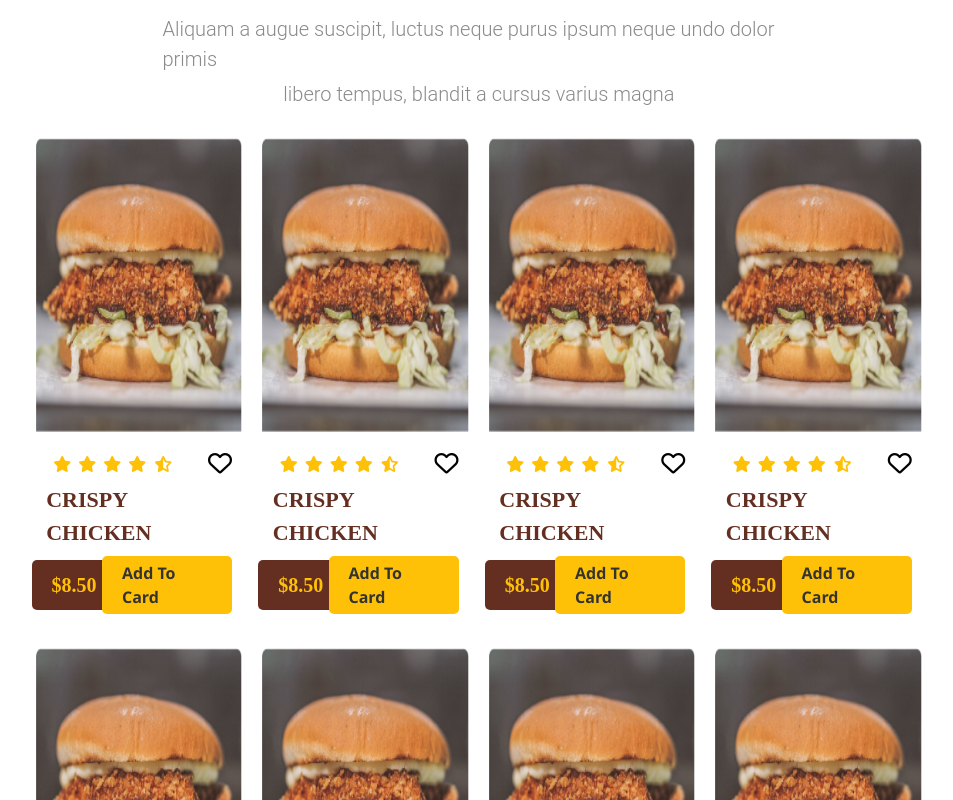
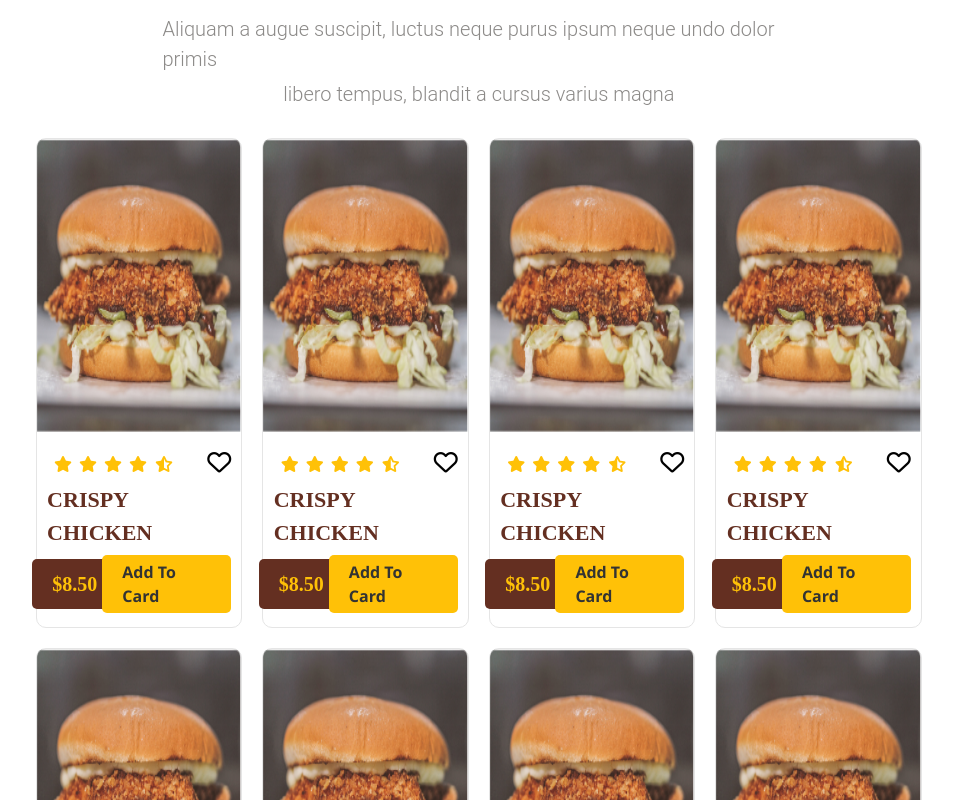
Before and after one commit to tuyen03/ASM-We208, an Angular app in the folder Client/: page / in a window 1280 px wide. Shown: the part 2440-3240 px from the top of the page, without its empty margins (154-1107 px from the left). Built offline with nearby package versions, Linux system fonts and the light colour scheme.

Commit message:
Config border poruct

```diff
--- a/Client/src/app/pages/home-page/home-page/home-page.component.css
+++ b/Client/src/app/pages/home-page/home-page/home-page.component.css
@@ -5,7 +5,7 @@
 
 main {
   width: 98.9vw;
-  height: 2700px;
+  height: 2800px;
 }
 
 .products_by_category {
@@ -359,6 +359,7 @@ main {
 }
 .Menu .Menu_Product .Menu_Product_child .Menu_Product_item {
   border-radius: 10px;
+  border: 1px solid #E5E5E5;
 }
 .Menu .Menu_Product .Menu_Product_child .Menu_Product_item .Menu_Product_item_img {
   width: 100%;
--- a/Client/src/app/pages/home-page/home-page/home-page.component.scss
+++ b/Client/src/app/pages/home-page/home-page/home-page.component.scss
@@ -4,7 +4,7 @@
 }
 main{
     width: 98.9vw;
-    height: 2700px;
+    height: 2800px;
 }
 $dangerous : #e3000e;
 $warning: #ffc107;
@@ -357,6 +357,7 @@ $blod : #FF6D60;
             row-gap: 20px;
             .Menu_Product_item{
                 border-radius: 10px;
+                border: 1px solid #E5E5E5;
                 .Menu_Product_item_img{
                     width: 100%;
                     height: 60%;
```
Also changed, not shown: 1 other file (tests, documents, lock files or other folders).
